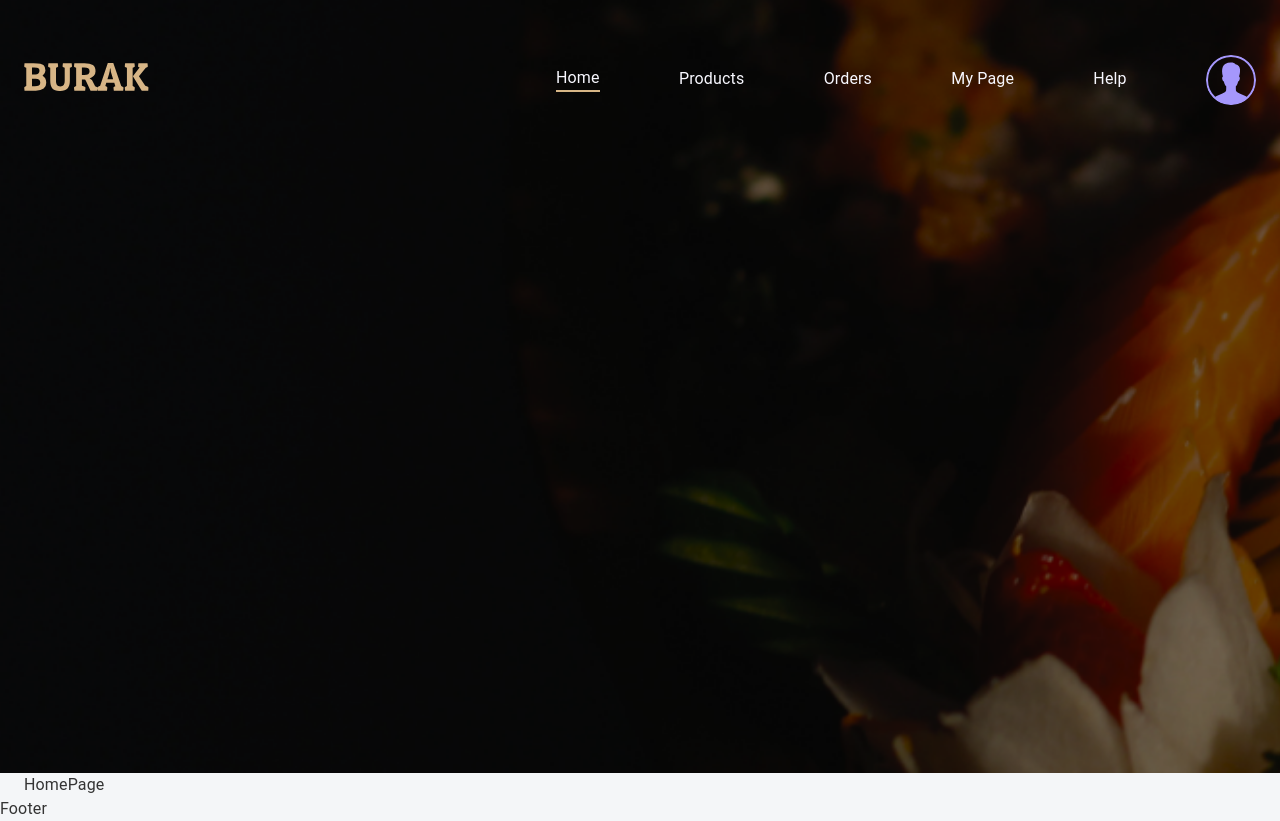
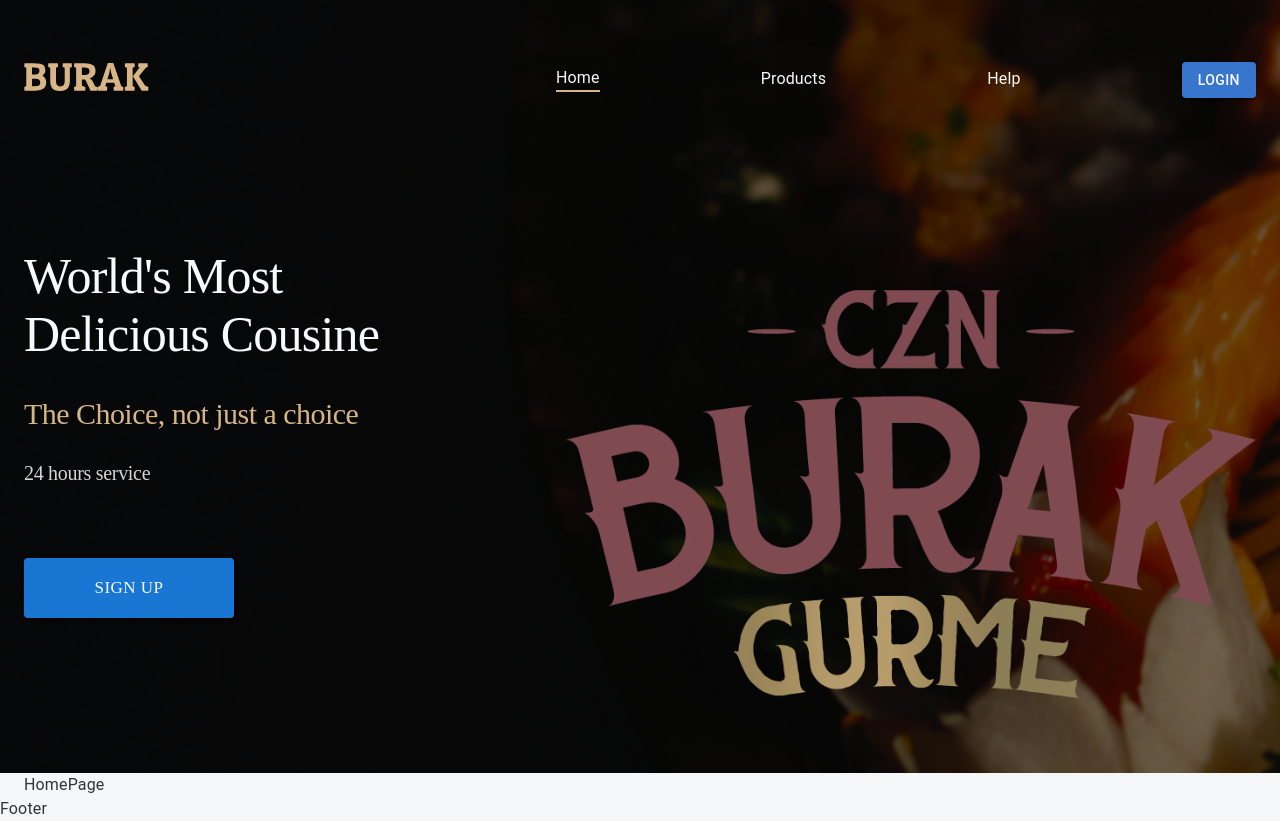
Before and after one commit to Rivenn-AI/Burak-react, a React (Create React App) app: page / in a window 1280 px wide. Built offline with nearby package versions, Linux system fonts and the light colour scheme.

Commit message:
fix: modifiy homenavbar header component

```diff
--- a/src/app/components/headers/HomeNavbar.tsx
+++ b/src/app/components/headers/HomeNavbar.tsx
@@ -2,7 +2,7 @@ import { Box, Button, Container, Stack } from "@mui/material";
 import { NavLink } from "react-router-dom";
 
 export function HomeNavbar() {
-  const authMember = true;
+  const authMember = null;
   return (
     <div className="home-navbar">
       <Container className="navbar-container">
@@ -58,7 +58,25 @@ export function HomeNavbar() {
             )}
           </Stack>
         </Stack>
-        <Stack></Stack>
+        <Stack className={"header-frame"}>
+          <Stack className={"detail"}>
+            <Box className={"head-main-text"}>
+              World's Most Delicious Cousine
+            </Box>
+            <Box className={"wel-txt"}>The Choice, not just a choice</Box>
+            <Box className={"service-txt"}>24 hours service</Box>
+            <Box className={"signup"}>
+              {!authMember ? (
+                <Button variant={"contained"} className={"signup-button"}>
+                  SIGN UP
+                </Button>
+              ) : null}
+            </Box>
+          </Stack>
+          <Box className={"logo-frame"}>
+            <div className={"logo-img"}></div>
+          </Box>
+        </Stack>
       </Container>
     </div>
   );
--- a/src/css/navbar.css
+++ b/src/css/navbar.css
@@ -73,3 +73,84 @@
 .home-navbar div:hover .hover-line:after {
   transform-origin: 0% 50%;
 }
+
+.home-navbar .navbar-container .header-frame {
+  margin-top: 142px;
+  height: 462px;
+  display: flex;
+  justify-content: space-between;
+  flex-direction: row;
+}
+.home-navbar .navbar-container .header-frame .detail {
+  width: 510;
+  display: flex;
+  flex-direction: column;
+}
+.home-navbar .navbar-container .header-frame .detail .head-main-text {
+  width: 450px;
+  height: 150px;
+  font-family: "Roboto Serif";
+  font-size: 50px;
+  font-style: normal;
+  font-weight: 500;
+  line-height: normal;
+  letter-spacing: -0.75px;
+  color: #f8f8ff;
+}
+.home-navbar .navbar-container .header-frame .wel-txt {
+  width: 510px;
+  height: 42px;
+  font-family: "Roboto Serif";
+  font-size: 30px;
+  font-style: normal;
+  font-weight: 400;
+  line-height: normal;
+  letter-spacing: -0.54px;
+  color: #d7b686;
+}
+
+.home-navbar .navbar-container .header-frame .service-txt {
+  margin-top: 23px;
+  width: 153px;
+  height: 23px;
+
+  font-family: "Roboto Serif";
+  font-size: 20px;
+  font-style: normal;
+  font-weight: 400;
+  line-height: normal;
+  letter-spacing: -0.3px;
+  color: #d5d5d5;
+}
+
+.home-navbar .navbar-container .detail .signup {
+  margin-top: 73px;
+}
+
+.home-navbar .navbar-container .detail .signup-button {
+  width: 210px;
+  height: 60px;
+  border-radius: 4px;
+  background: #1976d2;
+
+  text-align: center;
+  font-family: Poppins;
+  font-size: 17px;
+  font-style: normal;
+  font-weight: 400;
+  line-height: normal;
+  color: #f8f8ff;
+}
+.home-navbar .navbar-container .logo-frame {
+  margin-top: 43px;
+  width: 690px;
+  height: 419px;
+}
+.home-navbar .navbar-container .logo-frame .logo-img {
+  width: 100%;
+  height: 100%;
+  background: url("/public/img/logo.webp");
+  background-size: contain;
+  background-repeat: no-repeat;
+  filter: invert(25%);
+}
```
